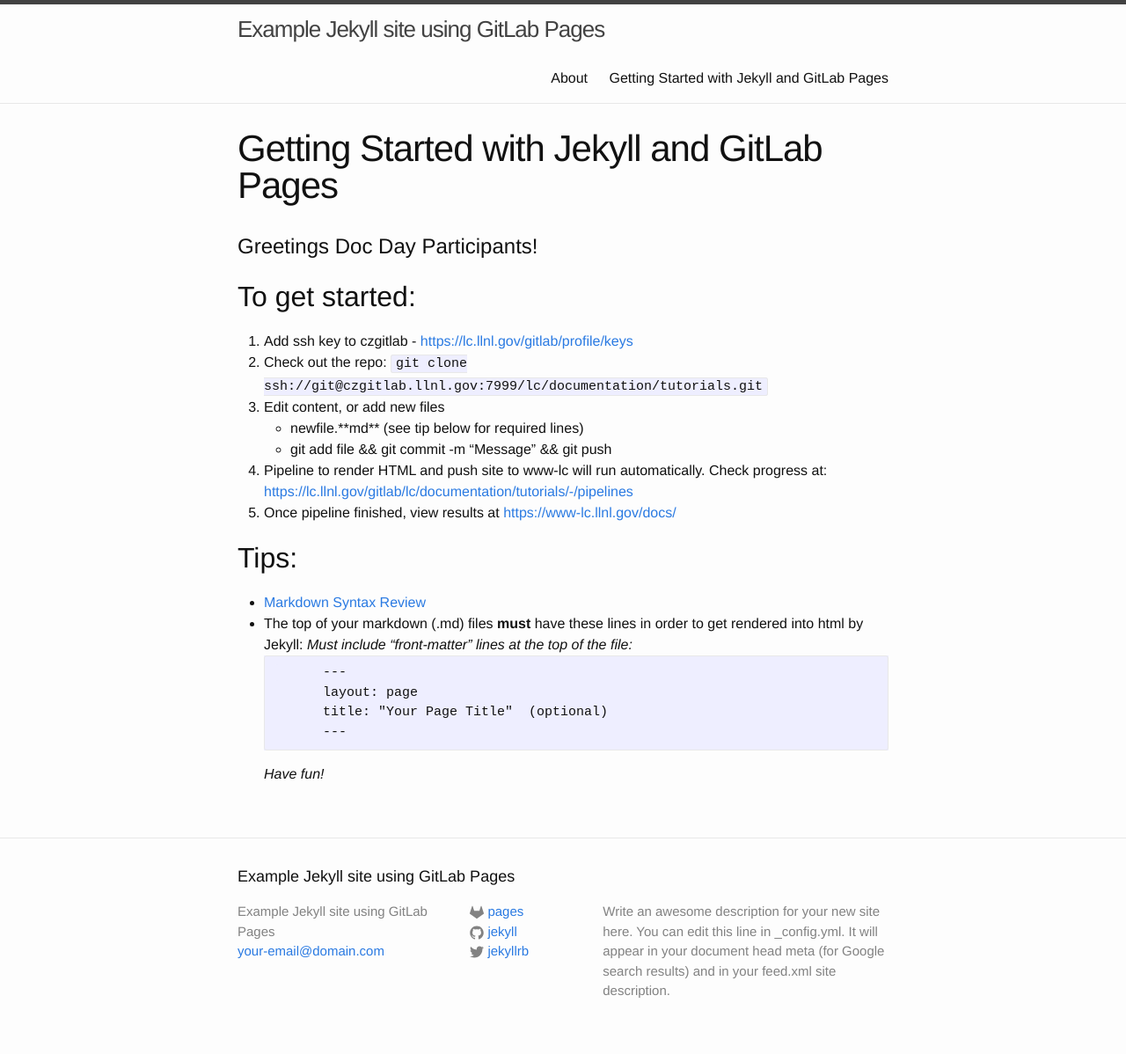
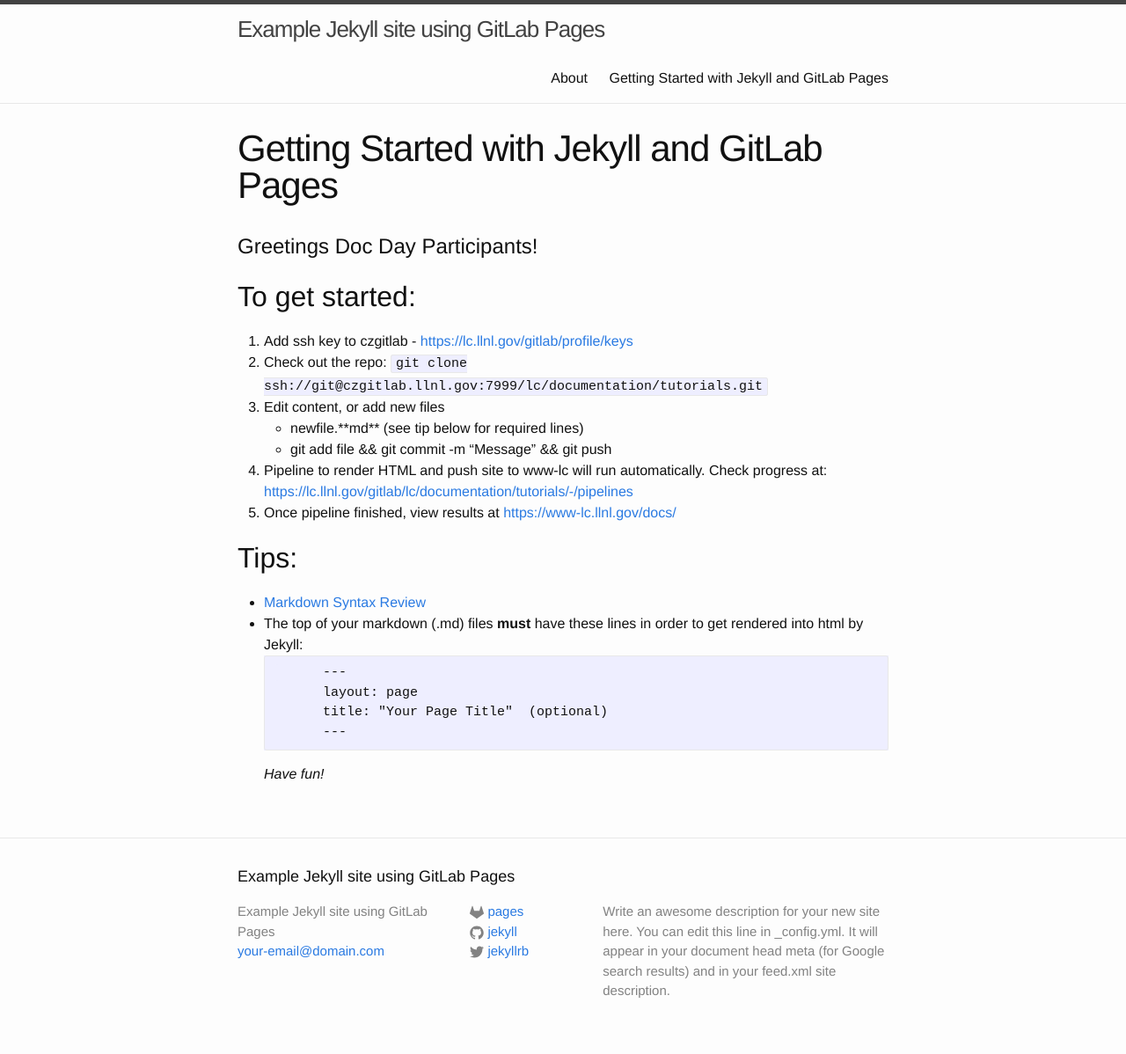
Before and after one commit to LLNL/HPC-Tutorials, a Jekyll site: the page built from long6/index.md, in a window 1280 px wide. Shown: the whole page at 88% size. Built offline with Jekyll 4.4.1, drawn with Linux system fonts in a browser that asks for light colours.

Commit message:
Fix details in help page

````diff
--- a/long6/index.md
+++ b/long6/index.md
@@ -23,7 +23,6 @@
 -----
 * [Markdown Syntax Review](https://www.markdownguide.org/basic-syntax/)
 * The top of your markdown (.md) files **must** have these lines in order to get rendered into html by Jekyll:
-	    *Must include "front-matter" lines at the top of the file:*
 ```
 		---
 		layout: page
````
